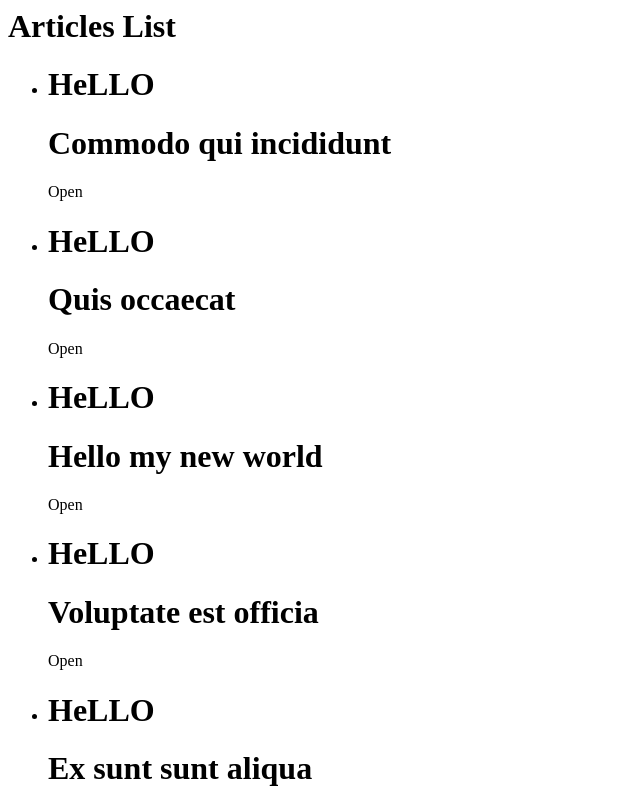
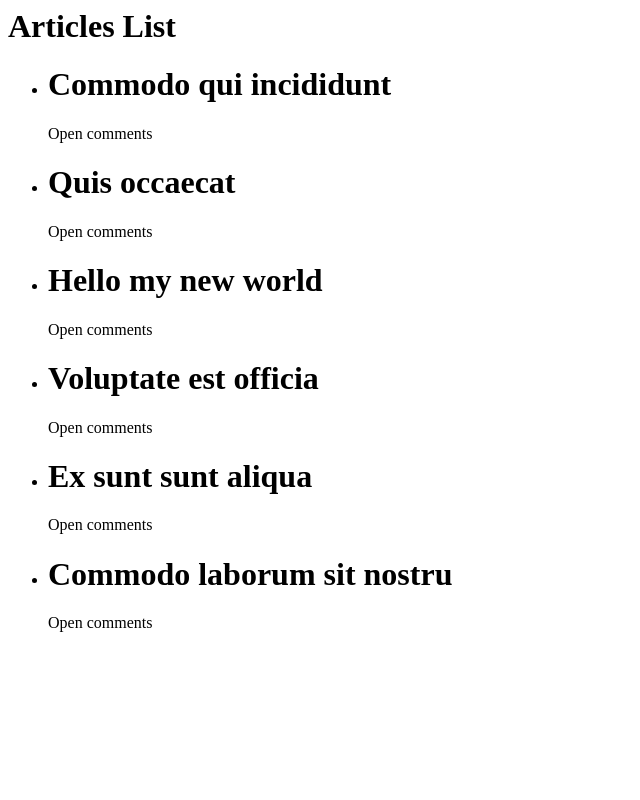
Before and after one commit to Strandol/React-javascript.ru, a React app: page / in a window 1280 px wide. Shown: the top 800 px of the page, without its empty margins (0-640 px from the left). Built offline with nearby package versions, Linux system fonts and the light colour scheme.

Commit message:
add decorators and mixins

```diff
--- a/src/containers/Article.js
+++ b/src/containers/Article.js
@@ -1,30 +1,17 @@
 import React, { Component } from 'react'
 
 export default class Article extends Component {
-    constructor(props) {
-        super(props);
-        this.state = {
-            isOpen: false
-        }
-    }
-
-    setOpen(ev) {
-        this.setState({
-            isOpen: !this.state.isOpen
-        })
-    }
-
     render() {
-        console.log(this.props);
-        const { article: { title, text } } = this.props;
-        const body = this.state.isOpen ? <section>{text}</section> : null;
+        const { article, articleOpen, openedArticleId} = this.props;
+        const body = article.id === openedArticleId
+                  ? <section>{article.text}</section>
+                  : null
 
         return (
             <div>
-                <h1 onClick={this.setOpen.bind(this)}>{title}</h1>
+                <h1 onClick={articleOpen}>{article.title}</h1>
                 {body}
             </div>
         )
     }
-
 }
--- a/src/containers/ArticleList.js
+++ b/src/containers/ArticleList.js
@@ -1,20 +1,25 @@
 import React, { Component } from 'react';
+import _ from 'lodash'
 import Article from './Article';
 import CommentList from './CommentList';
-import _ from 'lodash'
+import articleOpen from '../decorators/oneOpen'
 
-export default class ArticleList extends Component {
+class ArticleList extends Component {
     render() {
         if (!this.props.articles) {
             return (
                 <div>There is no articles...</div>
             )
         }
+
         let listItems = this.props.articles.map((article) => {
             return (
                 <li key={article.id}>
-                    <h1>HeLLO</h1>
-                    <Article article = {article}/>
+                    <Article
+                        article = {article}
+                        articleOpen = {this.props.oneOpen(article.id)}
+                        openedArticleId = {this.props.openedItemId}
+                    />
                     <CommentList comments = { article.comments }/>
                 </li>
             )
@@ -25,3 +30,5 @@ export default class ArticleList extends Component {
         )
     }
 }
+
+export default articleOpen(ArticleList)
--- a/src/containers/CommentList.js
+++ b/src/containers/CommentList.js
@@ -1,45 +1,23 @@
 import React, { Component } from 'react';
 import Comment from './Comment'
+import toggleOpen from '../decorators/toggleOpen'
 
-export default class CommentList extends Component {
-    constructor() {
-        super();
-        this.state = {
-            isOpen: false,
-            text: 'Open'
-        }
-    }
-
-    onClickHandler(event) {
-        this.setState({
-            isOpen: !this.state.isOpen,
-            text: this.state.isOpen ? 'Open' : 'Close'
-        })
-    }
-
+class CommentList extends Component {
     render() {
-        let commentComponents = null;
-
-        if (this.state.isOpen) {
-            if (!this.props.comments) {
-                return(
-                    <div>
-                        <a onClick={this.onClickHandler.bind(this)}>{this.state.text}</a>
-                        <p>There is no comments...</p>
-                    </div>
-                )
-            }
-
-            commentComponents = this.props.comments.map((comment) => {
+        let {comments, isOpen, onClickHandler} = this.props;
+        if (comments) {
+            comments = comments.map((comment) => {
                 return ( <Comment key={comment.id} content={comment}/> )
             })
         }
 
         return(
             <div>
-                <a onClick={this.onClickHandler.bind(this)}>{this.state.text}</a>
-                {commentComponents}
+                <a onClick={onClickHandler}>{isOpen ? 'Close comments' : 'Open comments'}</a>
+                {isOpen ? (comments || <p>There is no comments...</p>) : null}
             </div>
         )
     }
 }
+
+export default toggleOpen(CommentList)
--- /dev/null
+++ b/src/decorators/oneOpen.js
@@ -0,0 +1,28 @@
+import React from 'react'
+
+export default (Component) => class DecoratedComponent extends React.Component {
+    constructor() {
+        super();
+        this.state = {
+            openedItemId: null
+        }
+    }
+
+    oneOpen(id) {
+        return (event) => {
+            this.setState({
+                openedItemId: id === this.state.openedItemId ? null : id
+            })
+        }
+    }
+
+    render() {
+        return (
+            <Component
+                {...this.props}
+                openedItemId = {this.state.openedItemId}
+                oneOpen = {this.oneOpen.bind(this)}
+            />
+        )
+    }
+}
--- /dev/null
+++ b/src/decorators/toggleOpen.js
@@ -0,0 +1,26 @@
+import React from 'react'
+
+export default (Component) => class DecoratedComponent extends React.Component {
+    constructor() {
+        super();
+        this.state = {
+            isOpen: false
+        }
+    }
+
+    onClickHandler(event) {
+        this.setState({
+            isOpen: !this.state.isOpen
+        })
+    }
+
+    render() {
+        return (
+            <Component
+                {...this.props}
+                isOpen = {this.state.isOpen}
+                onClickHandler = {this.onClickHandler.bind(this)}
+            />
+        )
+    }
+}
--- /dev/null
+++ b/src/mixins/toggleOpen.js
@@ -0,0 +1,12 @@
+export default {
+    getInitialState() {
+        return {
+            isOpen: false
+        }
+    },
+    toggleOpen() {
+        this.setState({
+            isOpen: !this.state.isOpen
+        })
+    }
+}
--- a/webpack.config.js
+++ b/webpack.config.js
@@ -20,6 +20,11 @@ module.exports = {
           test: /\.js$/,
           exclude: /node_modules/,
           loader: 'babel-loader'
+      },
+      {
+          test: /\.css$/,
+          exclude: /node_modules/,
+          loaders: ['style-loader', 'css-loader']
       }
     ]
   }
```
Also changed, not shown: package.json (+5 -2 lines), src/mixins/articleOpen.js (added, +12 -0 lines).
